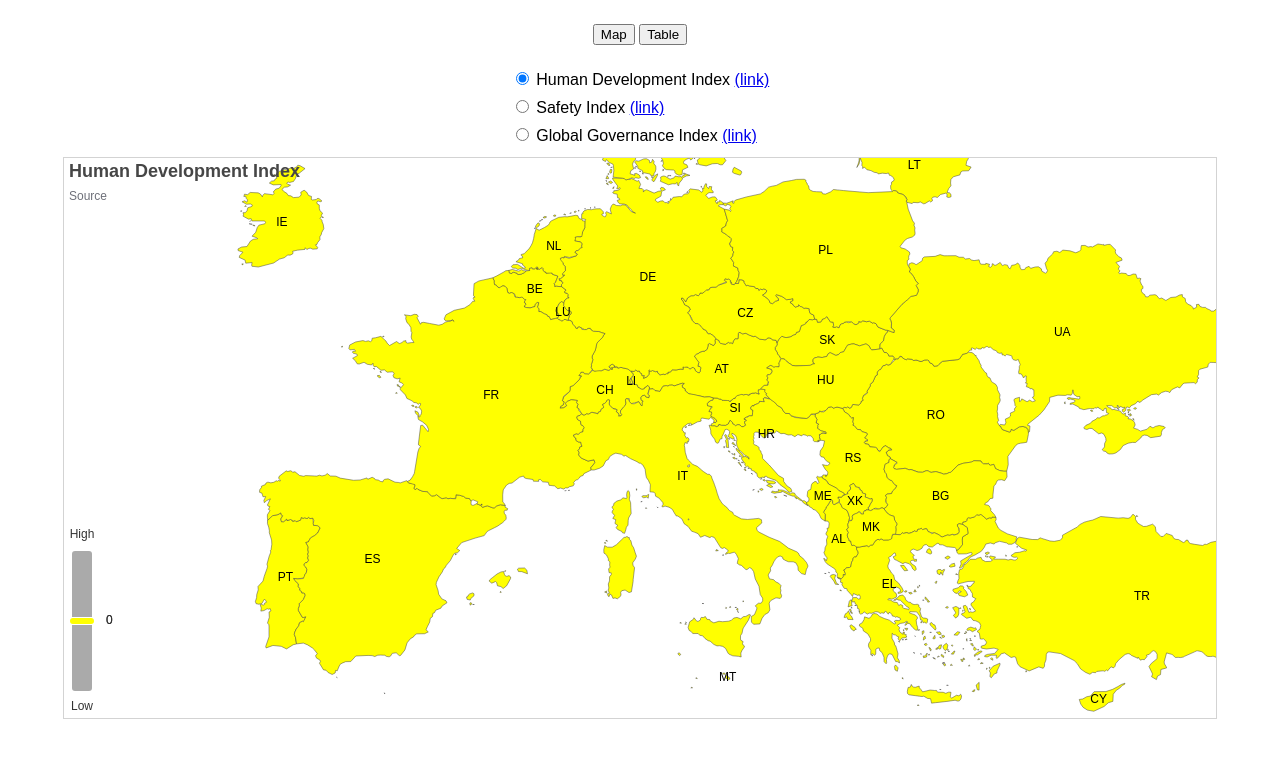
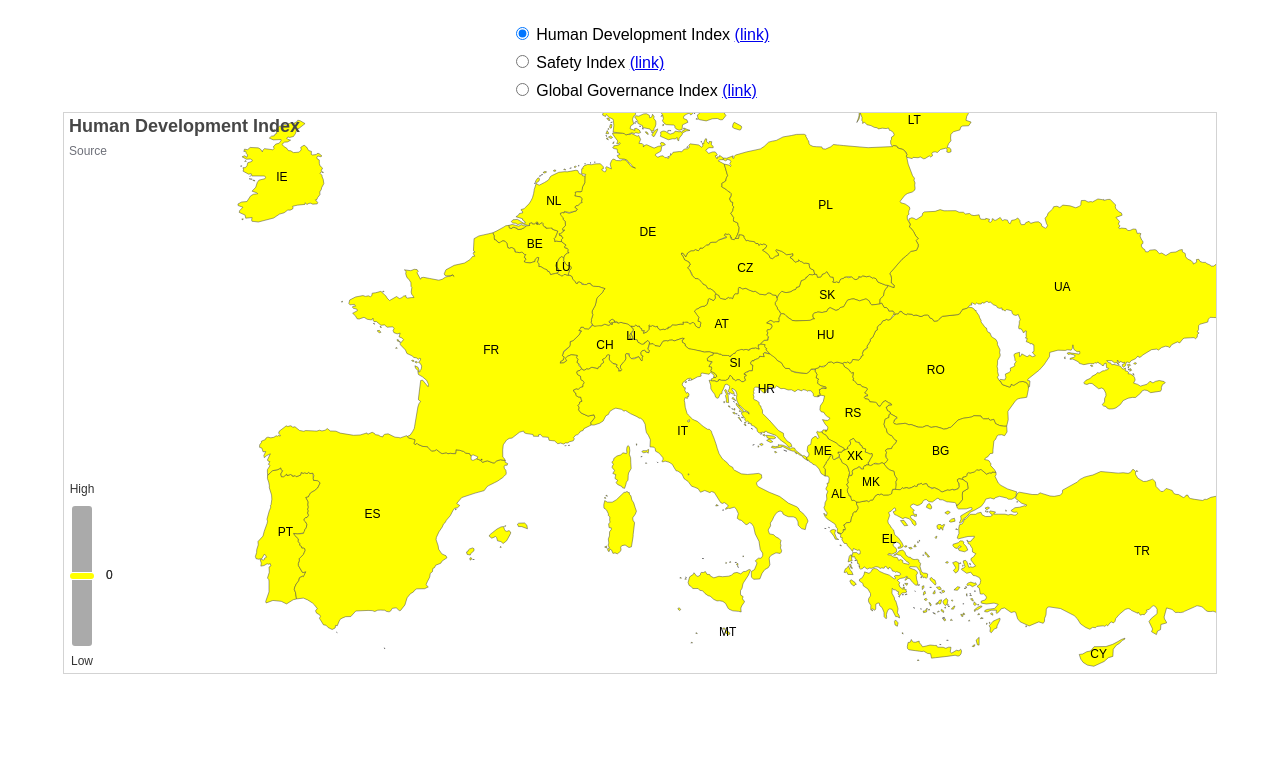
Before and after one commit to ViktorZhurbin/countries-compared, a SvelteKit app: page / in a window 1280 px wide. Shown: the top 758 px of the page. Built offline with nearby package versions, Linux system fonts and the light colour scheme; no server answers; the database is empty.

Commit message:
hid table, remove average

```diff
--- a/src/lib/server/database/getCountries.ts
+++ b/src/lib/server/database/getCountries.ts
@@ -1,7 +1,6 @@
 import { MONGODB_URI } from "$env/static/private";
 import { countriesOfInterest } from "$lib/constants/countriesOfInterest";
 import { CountryModel, type PreparedCountry } from "$lib/schema/country";
-import { getArrayAverage } from "$lib/utils/math";
 import * as mongoose from "mongoose";
 
 export async function getCountries() {
@@ -14,19 +13,7 @@ export async function getCountries() {
 
   const countries = selectedCountries.flatMap((country) => {
     if (!country.rankings) {
-      country.rankings = {};
-    }
-
-    const rankings = Object.values(country.rankings);
-
-    if (!rankings.length) {
       return [];
-    }
-
-    const average = getArrayAverage(rankings.filter(Boolean));
-
-    if (average) {
-      country.rankings.average = average;
     }
 
     return country as PreparedCountry;
--- a/src/routes/+page.svelte
+++ b/src/routes/+page.svelte
@@ -1,27 +1,12 @@
 <script lang="ts">
   import type { PageData } from "./$types";
   import Map from "./Map/Map.svelte";
-  import Nav from "./Nav.svelte";
-  import Table from "./Table.svelte";
-  import { View } from "./constants";
 
   let { data }: { data: PageData } = $props();
-
-  let view = $state(View.Map);
-
-  let setView = (newView: View) => {
-    view = newView;
-  };
 </script>
 
 <main>
-  <Nav {setView} />
-
-  {#if view === View.Table}
-    <Table countries={data.countries} />
-  {:else}
-    <Map countries={data.countries} geoJson={data.geoJsonEurope} />
-  {/if}
+  <Map countries={data.countries} geoJson={data.geoJsonEurope} />
 </main>
 
 <style>
--- a/src/routes/Nav.svelte
+++ /dev/null
@@ -1,24 +0,0 @@
-<script lang="ts">
-  import { View } from "./constants";
-
-  let props: {
-    setView: (view: View) => void;
-  } = $props();
-</script>
-
-<nav>
-  <button
-    onclick={() => {
-      props.setView(View.Map);
-    }}
-  >
-    Map
-  </button>
-  <button
-    onclick={() => {
-      props.setView(View.Table);
-    }}
-  >
-    Table
-  </button>
-</nav>
--- a/src/routes/constants.ts
+++ /dev/null
@@ -1,4 +0,0 @@
-export enum View {
-  Map = "map",
-  Table = "table",
-}
```
Also changed, not shown: src/routes/Table/Table.svelte (renamed from src/routes/Table.svelte), src/routes/Table/state.svelte.ts (renamed from src/routes/state.svelte.ts).
